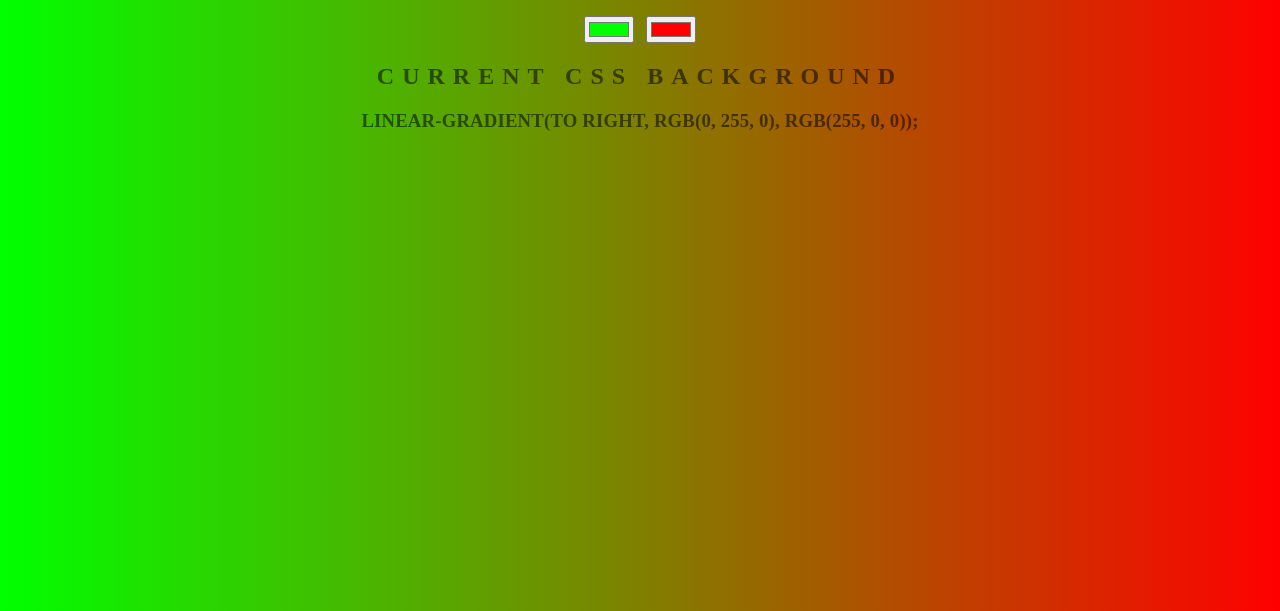
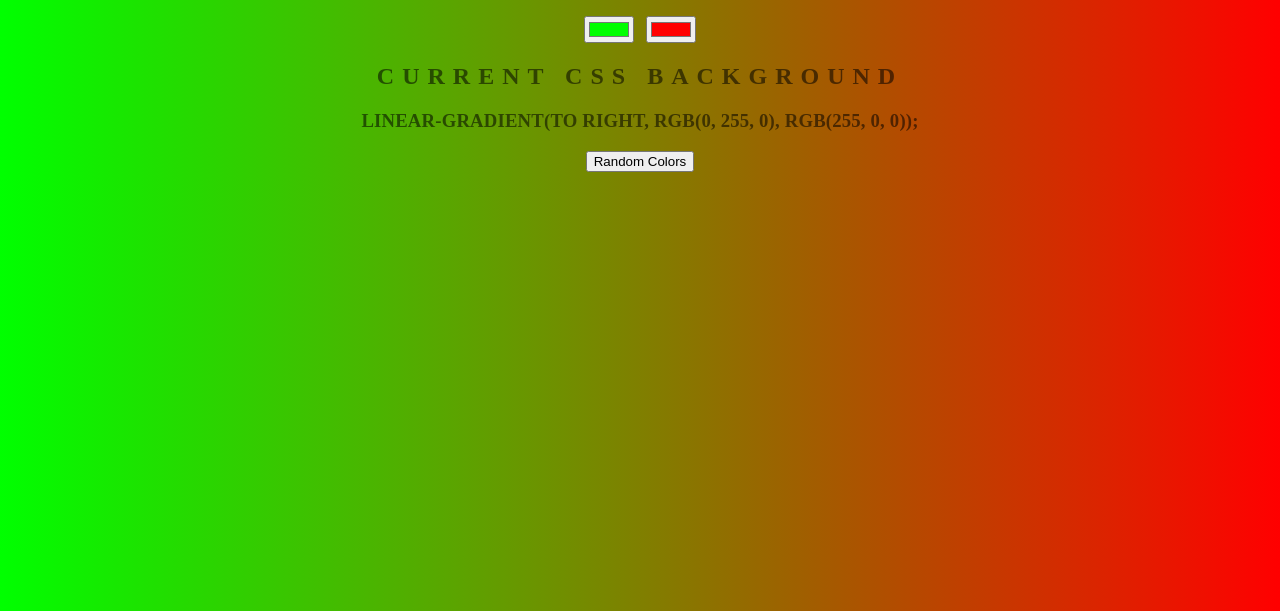
Before and after one commit to iperun23/color-picker, a plain HTML site: page index.html in a window 1280 px wide. Shown: the part 189-800 px from the top of the page. Drawn offline with Linux system fonts and the light colour scheme.

Commit message:
added button

```diff
--- a/index.html
+++ b/index.html
@@ -14,6 +14,7 @@
     <input class="color2" type="color" name="color2" value="#ff0000">
     <h2>Current CSS Background</h2>
     <h3></h3>
+    <button id="colorbutton">Random Colors</button>
 
     <script type="text/javascript" src="script.js"></script>
 </body>
```
